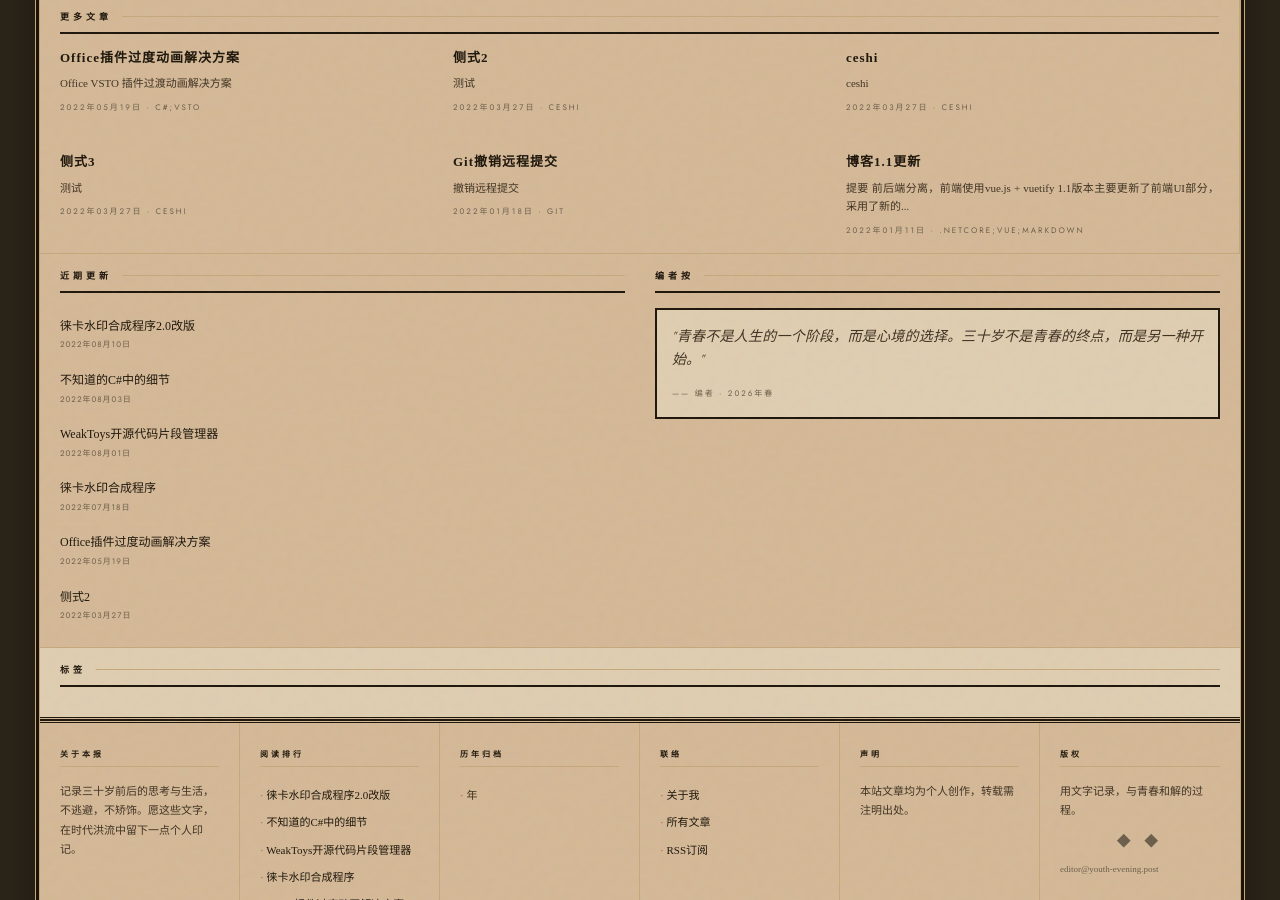
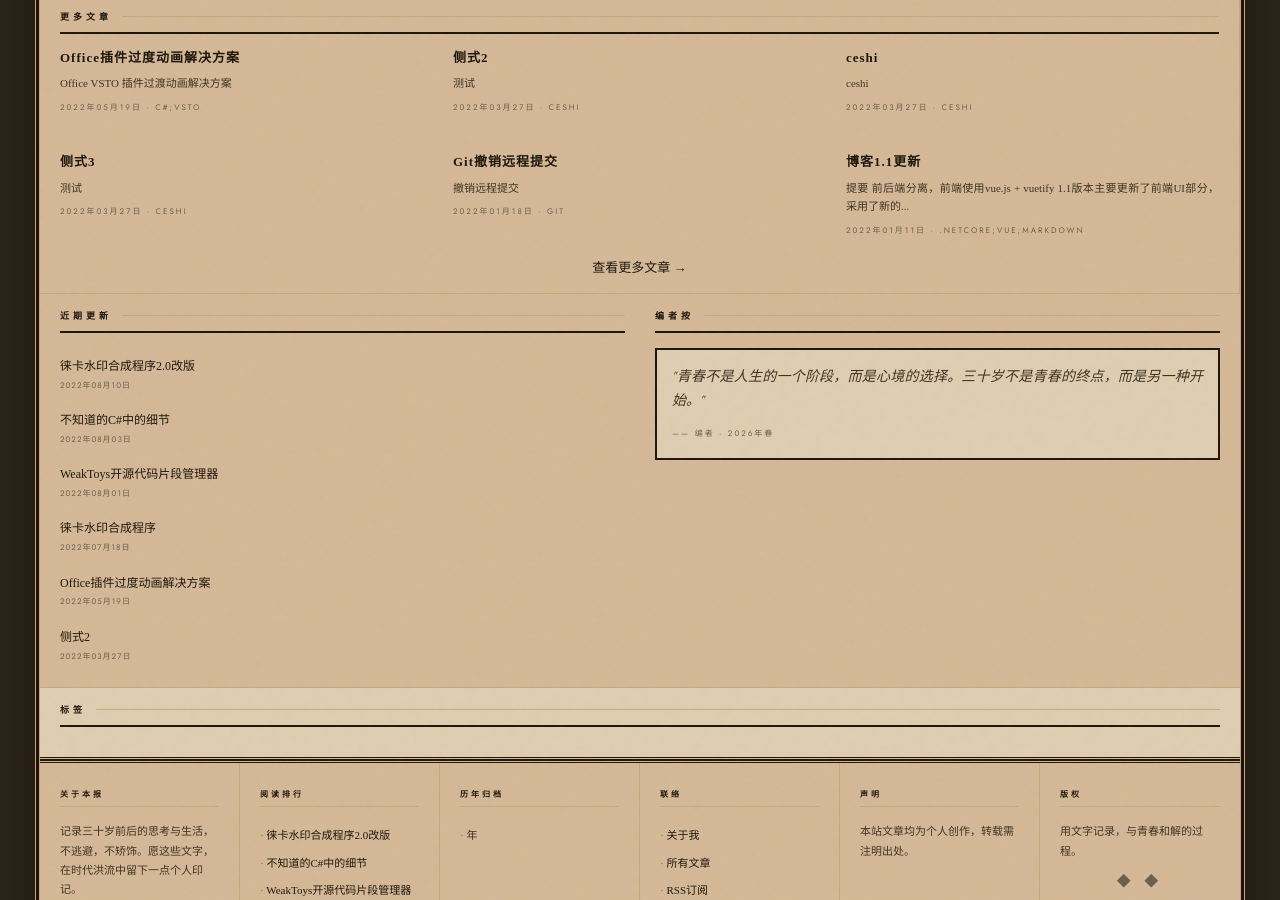
Before and after one commit to 3egirlsdream/home, a Jekyll site: the page built from index.html, in a window 1280 px wide and 900 px high, scrolled down 1183 px. Built offline with Jekyll 4.4.1, drawn with Linux system fonts in a browser that asks for light colours; some web fonts are replaced; the list of posts is cut into pages by our own code.

Commit message:
Fix posts pagination and add "view more" button
- Move posts.html to posts/index.html for jekyll-paginate compatibility
- Update nav and footer links from /posts.html to /posts/
- Add "查看更多文章" button in more articles section on homepage

Co-Authored-By: Claude Opus 4.6 <noreply@anthropic.com>

```diff
--- a/_layouts/default.html
+++ b/_layouts/default.html
@@ -272,7 +272,7 @@
 
     <nav class="nav">
       <a href="{{ site.baseurl }}/">首页</a>
-      <a href="{{ site.baseurl }}/posts.html">文章</a>
+      <a href="{{ site.baseurl }}/posts/">文章</a>
       <a href="{{ site.baseurl }}/about.html">关于</a>
     </nav>
 
--- a/index.html
+++ b/index.html
@@ -116,9 +116,11 @@ layout: default
       </article>
       {% endfor %}
     </div>
+
+    <div style="text-align: center; margin-top: 20px;">
+      <a href="{{ site.baseurl }}/posts/" class="read-more">查看更多文章 →</a>
+    </div>
   </div>
-
-  <!-- RECENT POSTS SIDEBAR -->
   <div class="col-6 padding-sm" style="border-top: 1px solid var(--rule);">
     <div style="display: grid; grid-template-columns: repeat(2, 1fr); gap: 30px;">
       <div>
@@ -188,7 +190,7 @@ layout: default
     <h4>联络</h4>
     <ul>
       <li><a href="{{ site.baseurl }}/about.html">关于我</a></li>
-      <li><a href="{{ site.baseurl }}/posts.html">所有文章</a></li>
+      <li><a href="{{ site.baseurl }}/posts/">所有文章</a></li>
       <li><a href="{{ site.baseurl }}/feed.xml">RSS订阅</a></li>
     </ul>
   </div>
--- a/posts.html
+++ b/posts/index.html
@@ -50,7 +49,7 @@ permalink: /posts.html
     {% if page == paginator.page %}
     <span class="current">{{ page }}</span>
     {% elsif page == 1 %}
-    <a href="{{ site.baseurl }}/posts.html">{{ page }}</a>
+    <a href="{{ site.baseurl }}/posts/">{{ page }}</a>
     {% else %}
     <a href="{{ site.baseurl }}/posts/page{{ page }}">{{ page }}</a>
     {% endif %}
```
Also changed, not shown: other parts of posts/index.html (+0 -1 lines).
